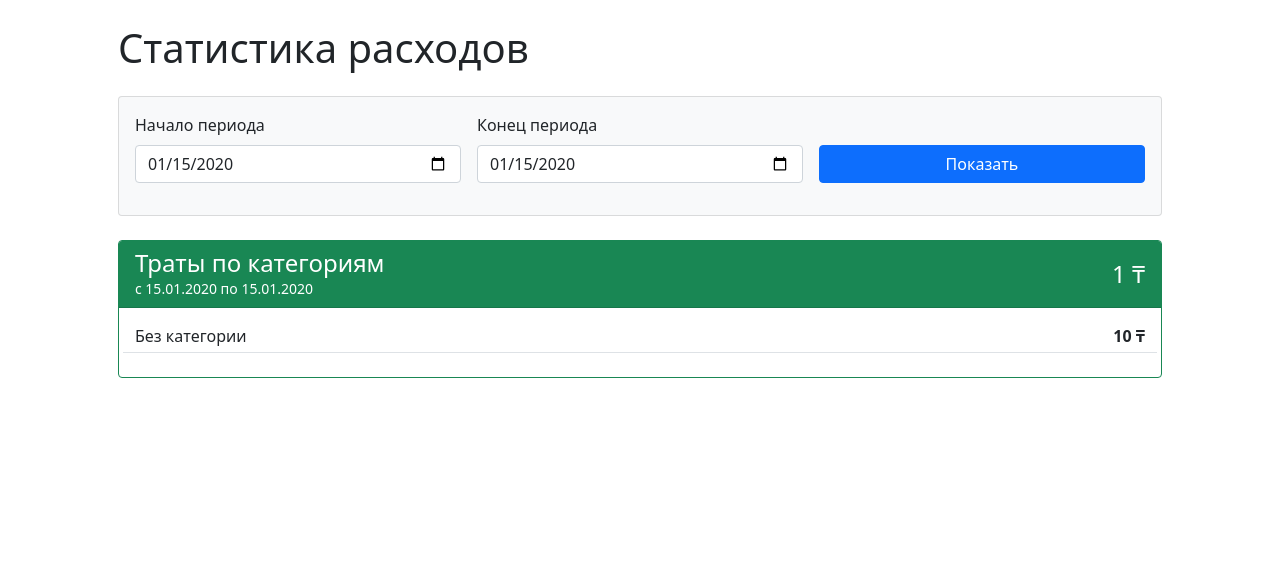
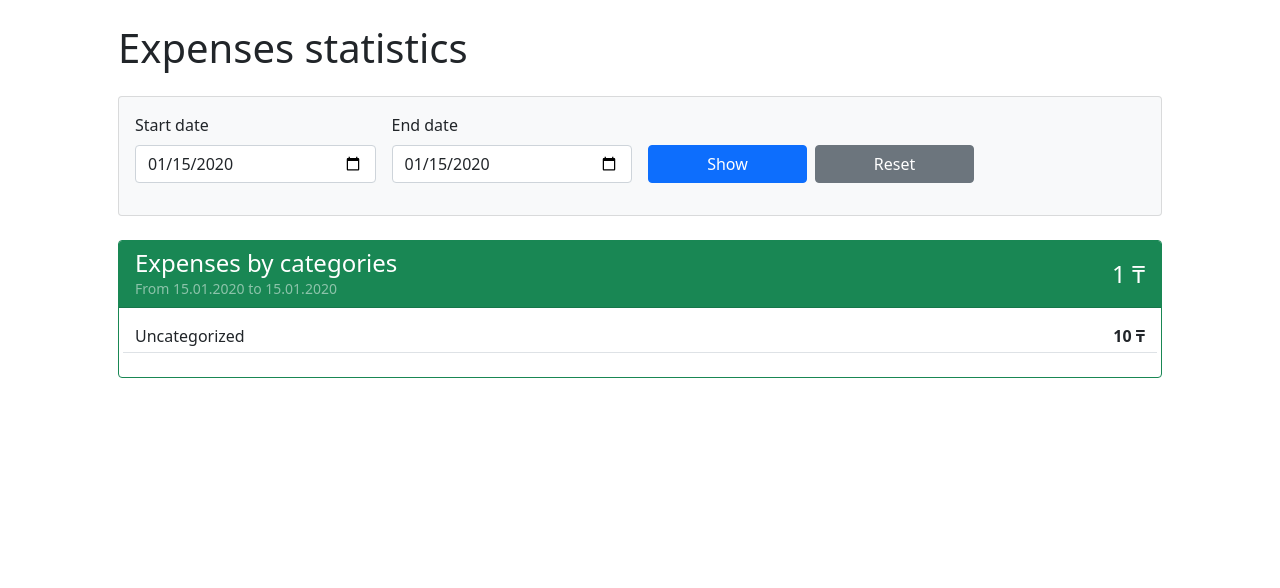
Before and after one commit to RustemYeldessov/expenzo, a Django app: template expenzo/templates/analytics/statistics.html in a window 1280 px wide. Shown: the part 56-644 px from the top of the page. Run offline with Django 5.2, Linux system fonts and the light colour scheme; the template is opened without the code that fills it: most values are stand-ins (such as "Sample title", 1, 10 or a date in 2020); some libraries are stand-ins or nearby versions.

Commit message:
feat: Add session-based filters and i18n support for statistics

```diff
--- a/expenzo/templates/analytics/statistics.html
+++ b/expenzo/templates/analytics/statistics.html
@@ -4,21 +4,26 @@
 
 {% block content %}
 <div class="container mt-4">
-    <h1 class="mb-4">Статистика расходов</h1>
+    <h1 class="mb-4">{% trans "Expenses statistics" %}</h1>
 
     <div class="card mb-4 bg-light">
         <div class="card-body">
             <form method="get" class="row g-3 align-items-end">
-                <div class="col-md-4">
-                    <label for="start_date" class="form-label">Начало периода</label>
+                <div class="col-md-3">
+                    <label for="start_date" class="form-label">{% trans "Start date" %}</label>
                     <input type="date" name="start_date" id="start_date" class="form-control" value="{{ start_date|date:'Y-m-d' }}">
                 </div>
-                <div class="col-md-4">
-                    <label for="end_date" class="form-label">Конец периода</label>
+                <div class="col-md-3">
+                    <label for="end_date" class="form-label">{% trans "End date" %}</label>
                     <input type="date" name="end_date" id="end_date" class="form-control" value="{{ end_date|date:'Y-m-d' }}">
                 </div>
                 <div class="col-md-4">
-                    <button type="submit" class="btn btn-primary w-100">Показать</button>
+                    <div class="d-flex gap-2">
+                        <button type="submit" class="btn btn-primary w-50">{% trans "Show" %}</button>
+                        <a href="{% url 'analytics:statistics' %}?reset=1" class="btn btn-secondary w-50 d-flex align-items-center justify-content-center">
+                            {% trans "Reset" %}
+                        </a>
+                    </div>
                 </div>
             </form>
         </div>
@@ -29,8 +34,12 @@
             <div class="card border-success">
                 <div class="card-header bg-success text-white d-flex justify-content-between align-items-center">
                     <div>
-                        <h4 class="mb-0">Траты по категориям</h4>
-                        <small>с {{ start_date|date:"d.m.Y" }} по {{ end_date|date:"d.m.Y" }}</small>
+                        <h4 class="mb-0">{% trans "Expenses by categories" %}</h4>
+                        <small class="text-white-50">
+                            {% blocktrans with start=start_date|date:"d.m.Y" end=end_date|date:"d.m.Y" %}
+                                From {{ start }} to {{ end }}
+                            {% endblocktrans %}
+                        </small>
                     </div>
                     <div class="text-end">
                         <span class="h4 mb-0">{{ total_sum_by_period|floatformat:0|intcomma }} ₸</span>
@@ -39,15 +48,19 @@
 
                 <div class="card-body">
                     <div class="row">
+                        {% trans "Uncategorized" as uncategorized_label %}
+
                         {% for item in expenses_by_category %}
                             <div class="col-12 mb-2 border-bottom pb-1">
                                 <div class="d-flex justify-content-between">
-                                    <span>{{ item.category__name|default:"Без категории" }}</span>
+                                    <span>{{ item.category__name|default:uncategorized_label }}</span>
                                     <span class="fw-bold">{{ item.sum|floatformat:0|intcomma }} ₸</span>
                                 </div>
                             </div>
                         {% empty %}
-                            <div class="col-12 text-center text-muted">За выбранный период расходов не найдено</div>
+                            <div class="col-12 text-center text-muted">
+                                {% trans "No expenses found for the selected period" %}
+                            </div>
                         {% endfor %}
                     </div>
                 </div>
```
Also changed, not shown: expenzo/analytics/views.py (+17 -0 lines).
